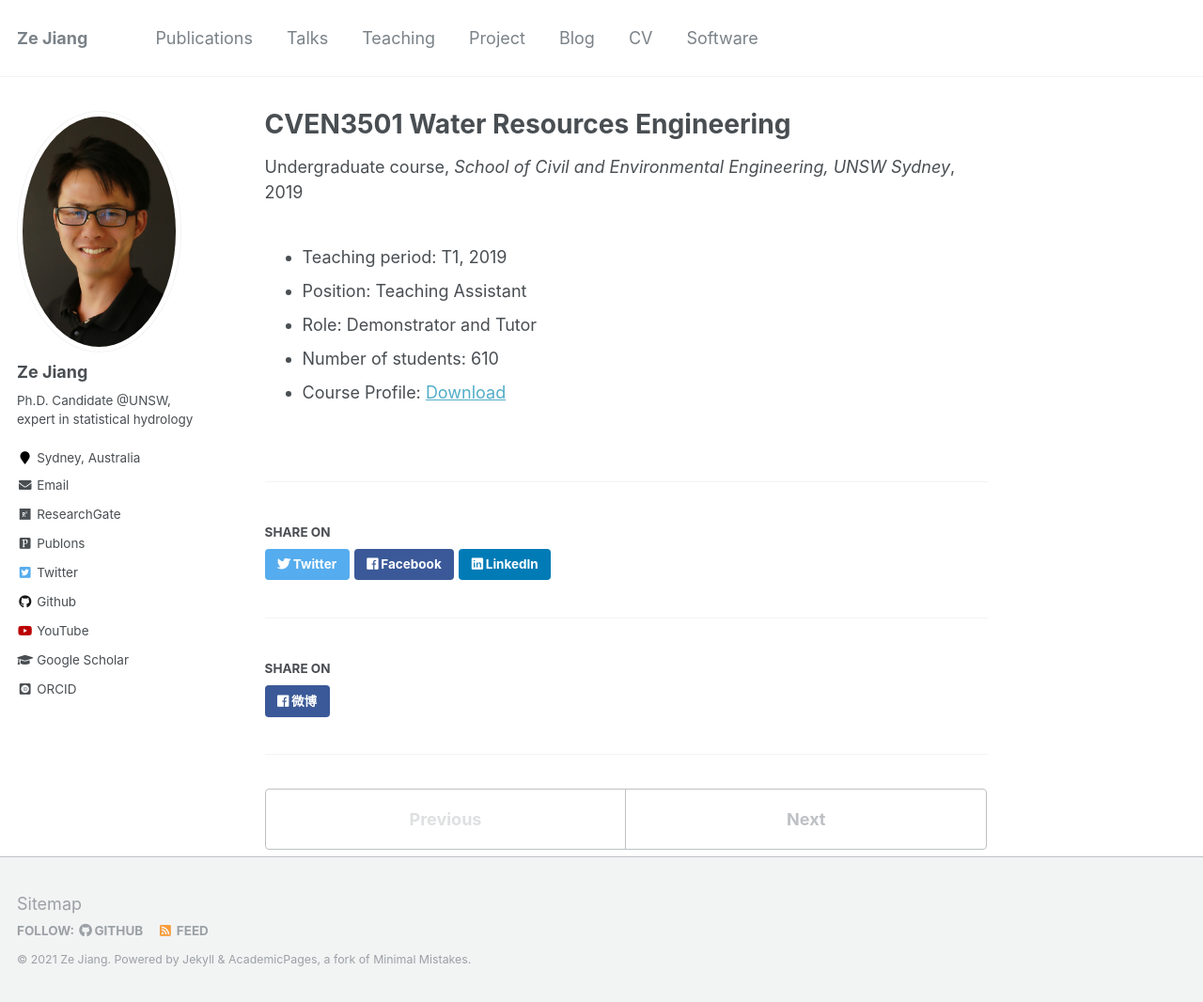
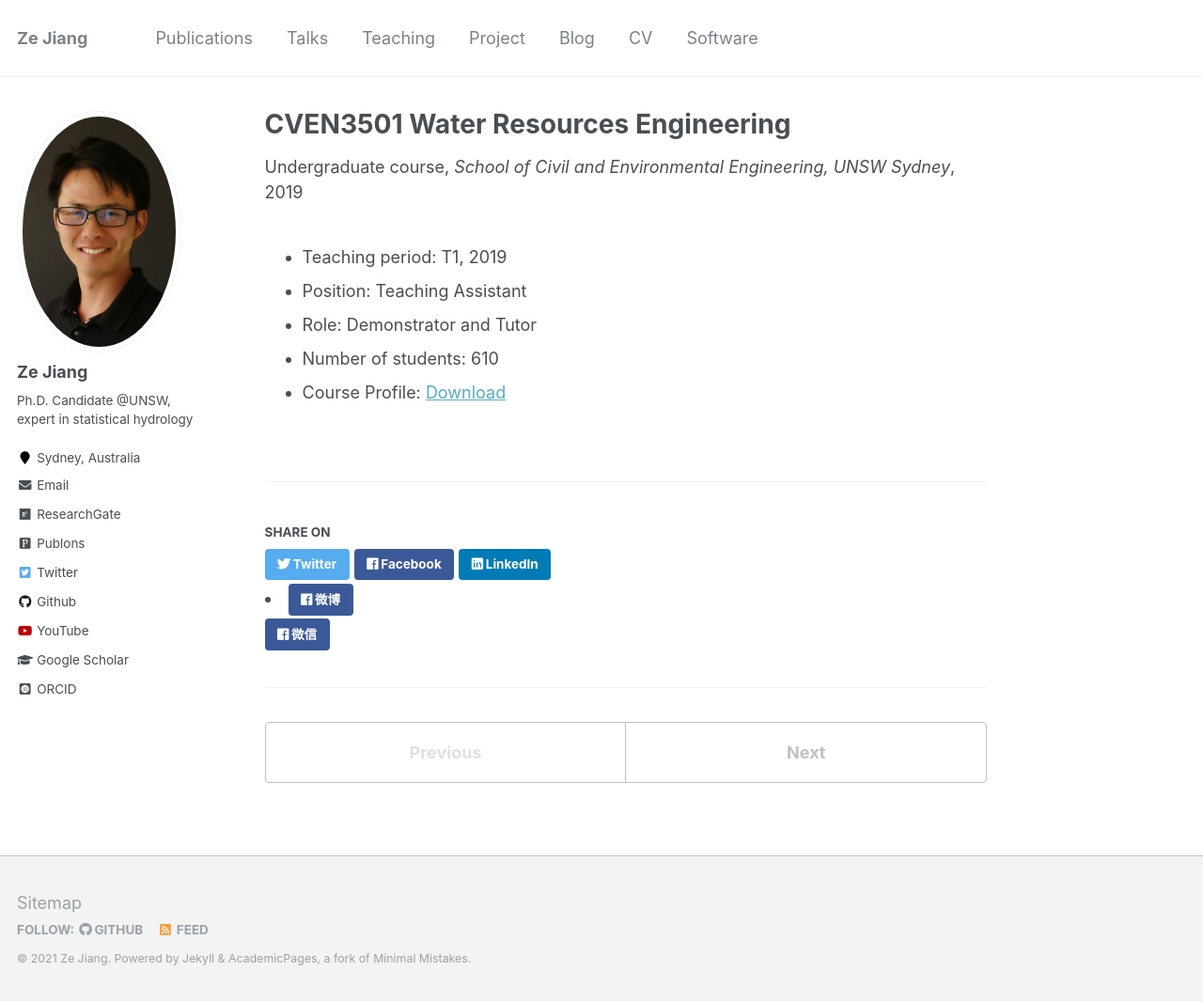
Before and after one commit to zejiang-unsw/zejiang-unsw.github.io, a Jekyll site: the page built from _teaching/2019-T1-WRE_UNSW.md, in a window 1280 px wide and 1066 px high. Shown: the whole window at 94% size. Built offline with Jekyll 4.4.1, drawn with Linux system fonts in a browser that asks for light colours; some web fonts are replaced.

Commit message:
Update social-share.html

```diff
--- a/_includes/social-share.html
+++ b/_includes/social-share.html
@@ -11,16 +11,9 @@
 
   <a href="https://www.linkedin.com/shareArticle?mini=true&url={{ base_path }}{{ page.url }}" class="btn btn--linkedin" title="{{ site.data.ui-text[site.locale].share_on_label | default: 'Share on' }} LinkedIn"><i class="fab fa-linkedin" aria-hidden="true"></i><span> LinkedIn</span></a>
 
-</section>
 
+  <li><a href="https://service.weibo.com/share/share.php?u={{ base_path }}{{ page.url }}" class="btn btn--facebook" title="{{ site.data.ui-text[site.locale].share_on_label | default: 'Share on' }} Facebook"><i class="fab fa-facebook" aria-hidden="true"></i><span> 微博</span></a></li>
 
-
-<section class="page__share">
-  {% if site.data.ui-text[site.locale].share_on_label %}
-    <h4 class="page__share-title">{{ site.data.ui-text[site.locale].share_on_label | default: "分享到" }}</h4>
-  {% endif %}
-
-  <a href="https://www.weibo.com/share/share.php?u={{ base_path }}{{ page.url }}" class="btn btn--facebook" title="{{ site.data.ui-text[site.locale].share_on_label | default: 'Share on' }} Facebook"><i class="fab fa-facebook" aria-hidden="true"></i><span> 微博</span></a>
-
+  <a href="https://service.weibo.com/share/share.php?u={{ base_path }}{{ page.url }}" class="btn btn--facebook" title="{{ site.data.ui-text[site.locale].share_on_label | default: 'Share on' }} Facebook"><i class="fab fa-facebook" aria-hidden="true"></i><span> 微信</span></a>
 
 </section>
```
